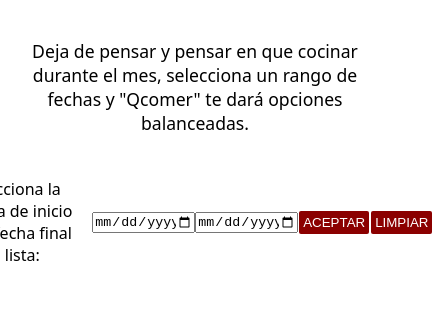
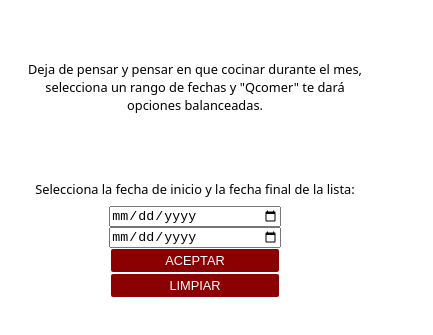
Before and after one commit to AntoDonayre/Qcomer, a plain HTML site: page index.html in a window 390 px wide. Shown: the part 77-412 px from the top of the page, 433 px wide, since content can reach past the window. Drawn offline with Linux system fonts and the light colour scheme.

Commit message:
responsive

```diff
--- a/css/style.css
+++ b/css/style.css
@@ -95,3 +95,22 @@ main{
     background-color: #fff;
     box-shadow: 0 3px 13px 1px rgb(0 0 0/ 15%);
 }
+@media (max-width: 845px){
+    .selector-fechas{
+        flex-direction: column;
+        height: auto;
+    }
+    .selector-fechas input{
+        width: 50%;
+    }
+    .selector-fechas .submit{
+        width: 50%;
+        font-size: 0.8em;
+    }
+    .texto-explicativo{
+        font-size: 0.8em;
+    }
+    .rango-fechas{
+        font-size: 0.8em;
+    }
+}
```
